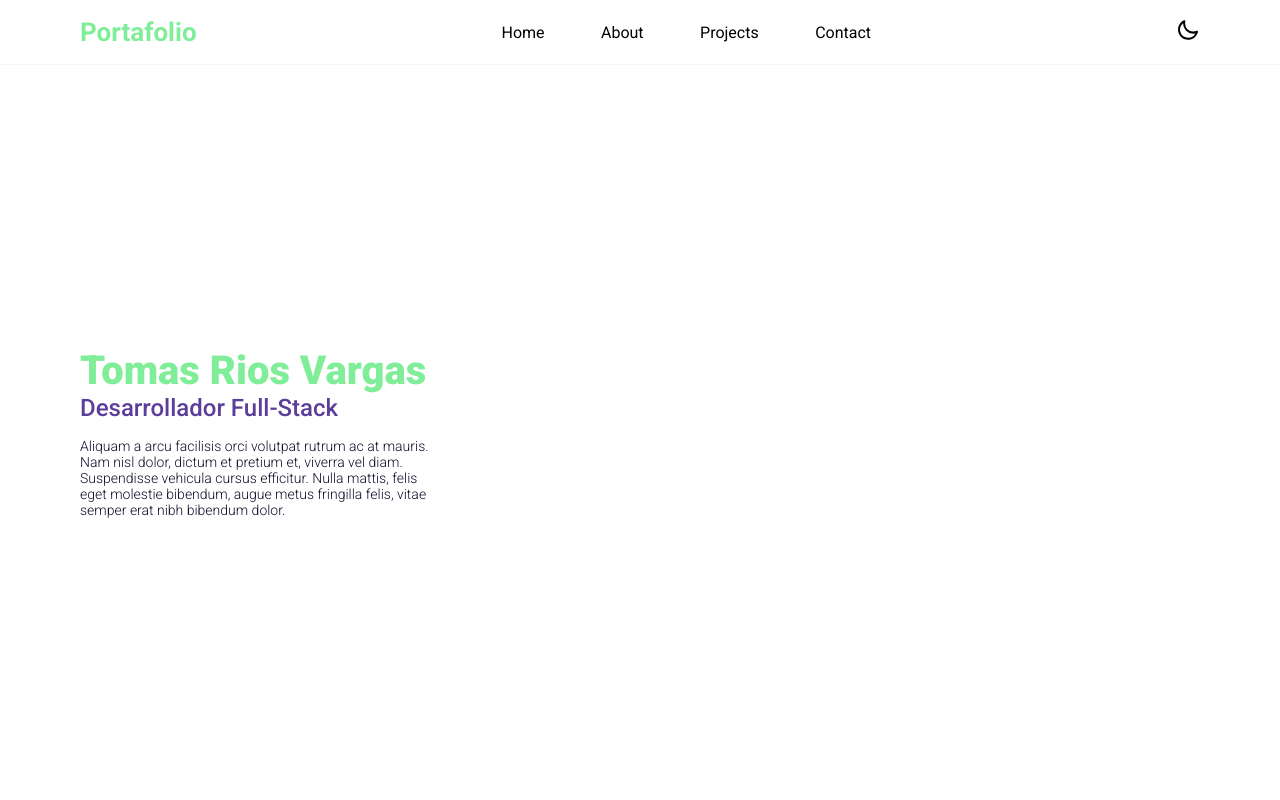
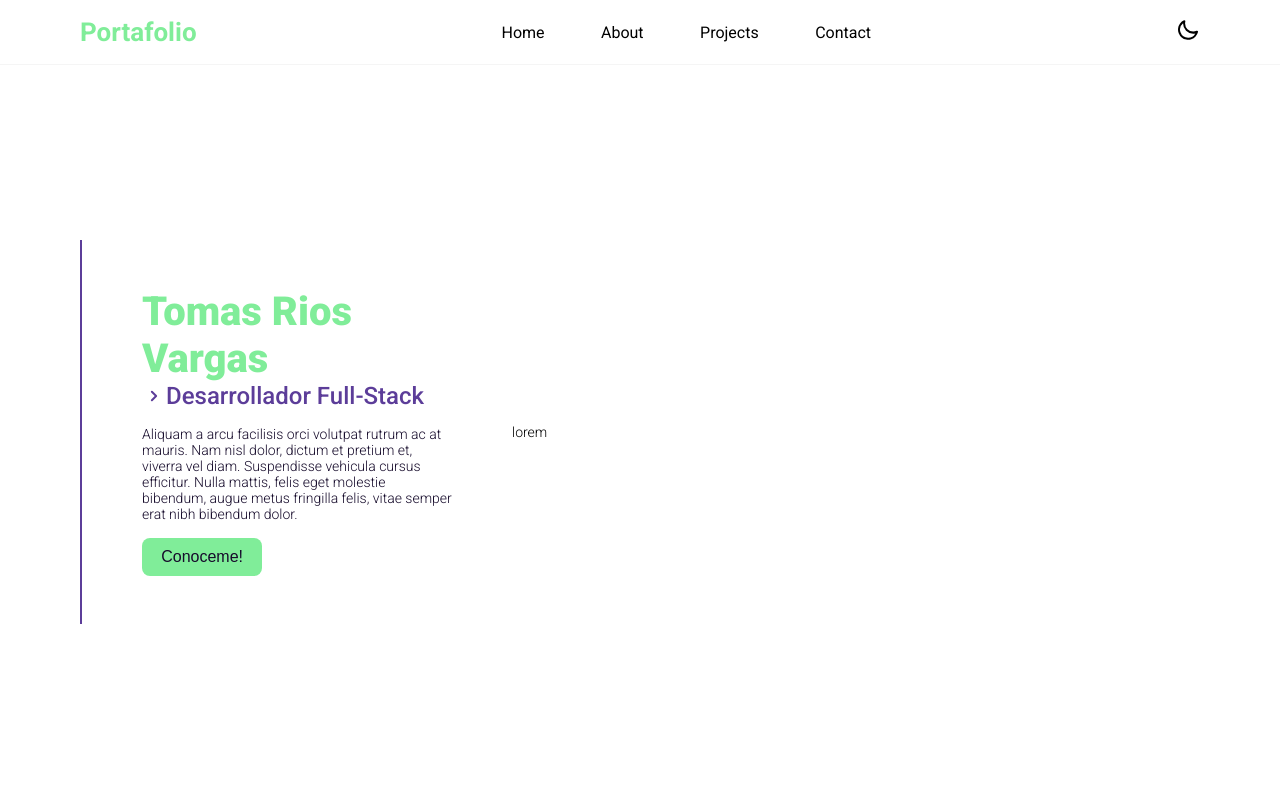
Before and after one commit to Tomasrv333/react-portfolio, a React (Create React App) app: page / in a window 1280 px wide. Shown: the top 800 px of the page. Built offline with nearby package versions, Linux system fonts and the light colour scheme.

Commit message:
hero complements

```diff
--- a/src/components/Hero/index.js
+++ b/src/components/Hero/index.js
@@ -1,11 +1,15 @@
+import * as Unicons from '@iconscout/react-unicons'
+
 const Hero = () => {
     return (
         <div id="home" name="home" className="hero__container">
             <div className="hero__info">
                 <h1>Tomas Rios Vargas</h1>
-                    <h3>Desarrollador Full-Stack</h3>
+                <h3><Unicons.UilAngleRight /> Desarrollador Full-Stack</h3>
                 <p>Aliquam a arcu facilisis orci volutpat rutrum ac at mauris. Nam nisl dolor, dictum et pretium et, viverra vel diam. Suspendisse vehicula cursus efficitur. Nulla mattis, felis eget molestie bibendum, augue metus fringilla felis, vitae semper erat nibh bibendum dolor.</p>
-
+                <button className='info__button'>
+                    Conoceme!
+                </button>
             </div>
             <div className="hero__bg">
                 <p>lorem</p>
--- a/src/scss/App.scss
+++ b/src/scss/App.scss
@@ -1,4 +1,5 @@
 @use './base/typography';
+@use './components/buttons';
 @use './layout/header';
 @use './layout/footer';
 @use './pages/home';
--- /dev/null
+++ b/src/scss/components/_buttons.scss
@@ -0,0 +1,10 @@
+button {
+    font-size: 16px;
+    font-weight: 400;
+    width: fit-content;
+    padding: 0.6rem 1.2rem;
+    color: var(--black-color);
+    background-color: var(--greenLight-color);
+    border-radius: 8px;
+    border: none;
+}
--- a/src/scss/pages/_hero.scss
+++ b/src/scss/pages/_hero.scss
@@ -2,13 +2,17 @@
     padding: 32px 0;
     height: 100vh;
     display: grid;
+    align-items: center;
     grid-template-columns: 1fr 1.5fr;
 
     .hero__info {
-        padding: 3rem 80px;
+        height: fit-content;
+        padding: 3rem 60px;
         display: flex;
         flex-direction: column;
         justify-content: center;
+        border-left: 2px solid var(--violetLight-color);
+        margin-left: 80px;
 
         h1 {
             color: var(--greenLight-color);
@@ -16,9 +20,12 @@
         h3 {
             color: var(--violetLight-color);
             margin-bottom: 1rem;
+            display: flex;
+            align-items: center;
         }
         p {
             color: var(--black-color);
+            margin-bottom: 1rem;
         }
     }
 }
```
Lines whose indentation alone changed are shown as unchanged.
